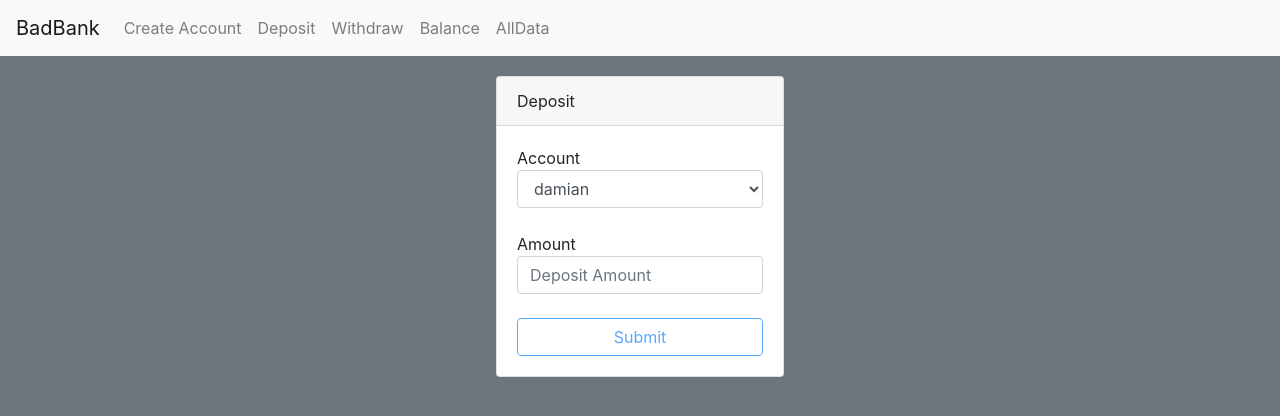
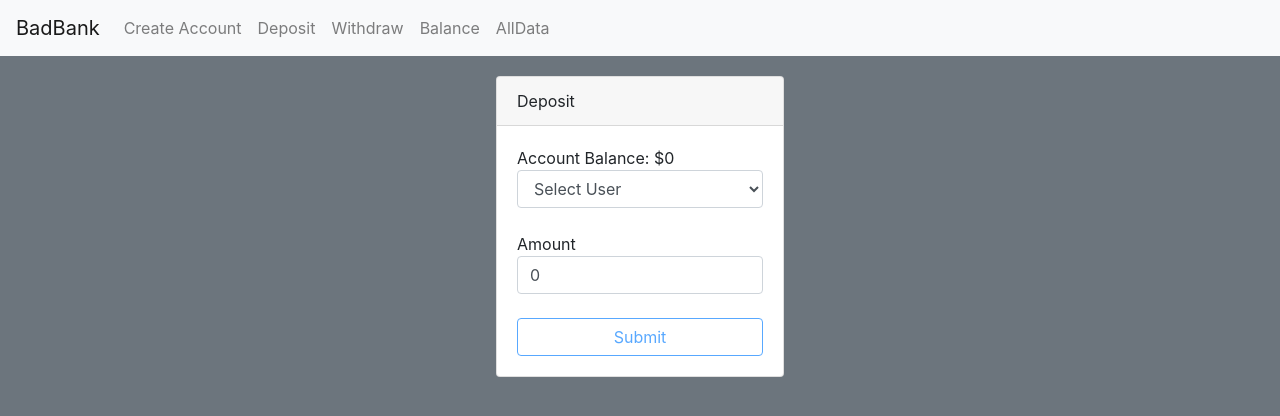
Before and after one commit to dmyerscough/dmyerscough.github.io, a React (Create React App) app in the folder week18/badbank/: page /#/deposit in a window 1280 px wide. Shown: the top 416 px of the page. Built offline with nearby package versions, Linux system fonts and the light colour scheme.

Commit message:
Update Deposit

```diff
--- a/week18/badbank/src/App.js
+++ b/week18/badbank/src/App.js
@@ -14,7 +14,18 @@ function Spa() {
   return (
     <HashRouter>
       <NavBar />
-      <UserContext.Provider value={{ users: ["damian"] }}>
+      <UserContext.Provider
+        value={{
+          users: [
+            {
+              name: "Damian",
+              email: "Damian.Myerscough@gmail.com",
+              password: "12345678",
+              balance: 100,
+            },
+          ],
+        }}
+      >
         <div className="container" style={{ padding: "20px" }}>
           <Route path="/" exact component={Home} />
           <Route path="/CreateAccount/" component={CreateAccount} />
--- a/week18/badbank/src/deposit.js
+++ b/week18/badbank/src/deposit.js
@@ -1,26 +1,26 @@
-import React from "react";
+import React, { useState } from "react";
 import * as Yup from "yup";
 
 import { Field, Form, Formik } from "formik";
 import { Card, UserContext } from "./context";
 
 function Deposit() {
+  // Change balance to trigger a page re-render
+  const [_, setBalanceUpdate] = useState(null);
+
   const DepositSchema = Yup.object().shape({
-    deposit: Yup.number().required("Required"),
+    depositAmount: Yup.number().min(1).required("Required"),
   });
 
   const ctx = React.useContext(UserContext);
 
-  const users = ctx.users.map((user) => {
-    // return user;
+  const users = ctx.users.map((user, idx) => {
     return (
-      <option key={user} value={user}>
-        {user}
+      <option key={idx} value={idx}>
+        {user.name}
       </option>
     );
   });
-
-  console.log(users);
 
   return (
     <Card
@@ -30,30 +30,32 @@ function Deposit() {
       body={
         <Formik
           initialValues={{
-            username: "",
-            email: "",
-            password: "",
+            userPosition: "",
+            depositAmount: 0,
           }}
           validationSchema={DepositSchema}
           onSubmit={(values) => {
-            // ctx.users.push({
-            //   name: values.username,
-            //   email: values.email,
-            //   password: values.password,
-            //   balance: 100,
-            // });
-
-            console.log("Saved");
+            ctx.users[values.userPosition].balance += values.depositAmount;
+            setBalanceUpdate(ctx.users[values.userPosition].balance);
           }}
+          validateOnChange={(values) =>
+            setBalanceUpdate(ctx.users[values.userPosition].balance)
+          }
         >
-          {({ errors, touched, isValid, dirty }) => (
+          {({ errors, touched, isValid, dirty, values }) => (
             <Form>
-              Account
+              Account Balance:{" "}
+              {values.userPosition === ""
+                ? "$0"
+                : "$" + ctx.users[values.userPosition].balance}
               <br />
-              <Field as="select" name="username" className="form-control">
+              <Field as="select" name="userPosition" className="form-control">
+                <option key="selectUser" value="" disabled>
+                  Select User
+                </option>
                 {users}
               </Field>
-              {errors.username && touched.username ? (
+              {errors.userPosition && touched.userPosition ? (
                 <div
                   style={{
                     color: "red",
@@ -61,7 +63,7 @@ function Deposit() {
                     fontSize: "x-small",
                   }}
                 >
-                  {errors.username}
+                  {errors.userPosition}
                 </div>
               ) : null}
               <br />
@@ -69,12 +71,13 @@ function Deposit() {
               <br />
               <Field
                 className="form-control"
-                name="amount"
+                name="depositAmount"
                 placeholder="Deposit Amount"
                 type="number"
-                autoComplete="new-password"
+                default="0"
+                min="0"
               />
-              {errors.password && touched.password ? (
+              {errors.depositAmount && touched.depositAmount ? (
                 <div
                   style={{
                     color: "red",
@@ -82,7 +85,7 @@ function Deposit() {
                     fontSize: "x-small",
                   }}
                 >
-                  {errors.password}
+                  {errors.depositAmount}
                 </div>
               ) : null}
               <br />
```
